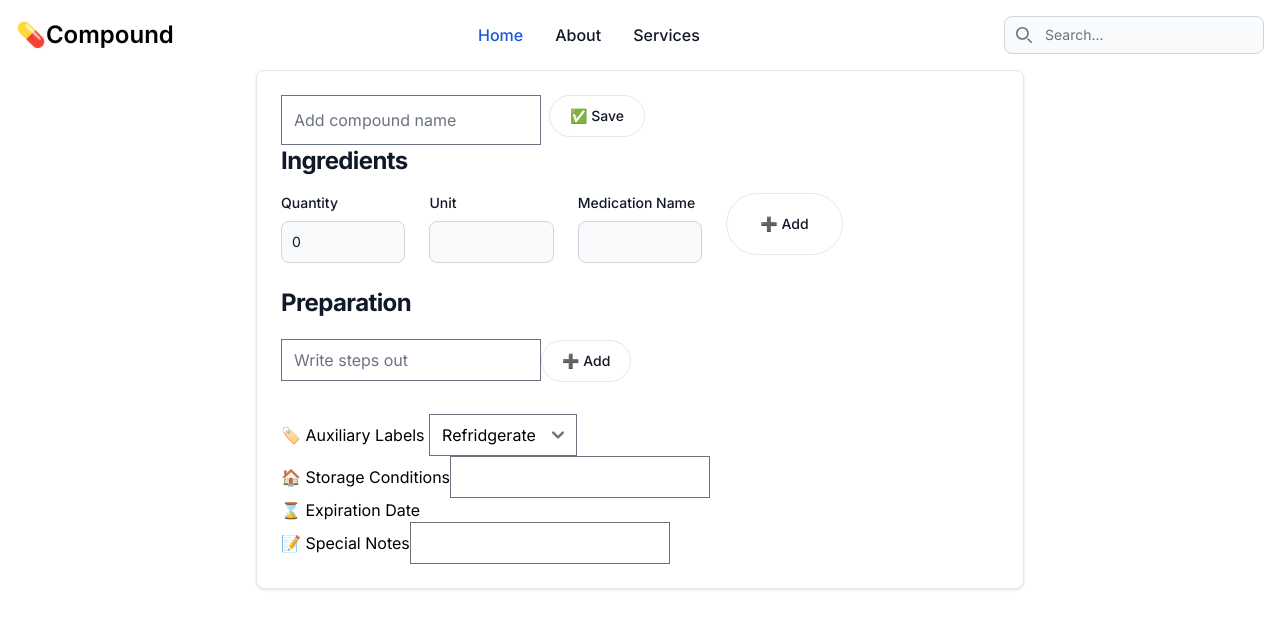
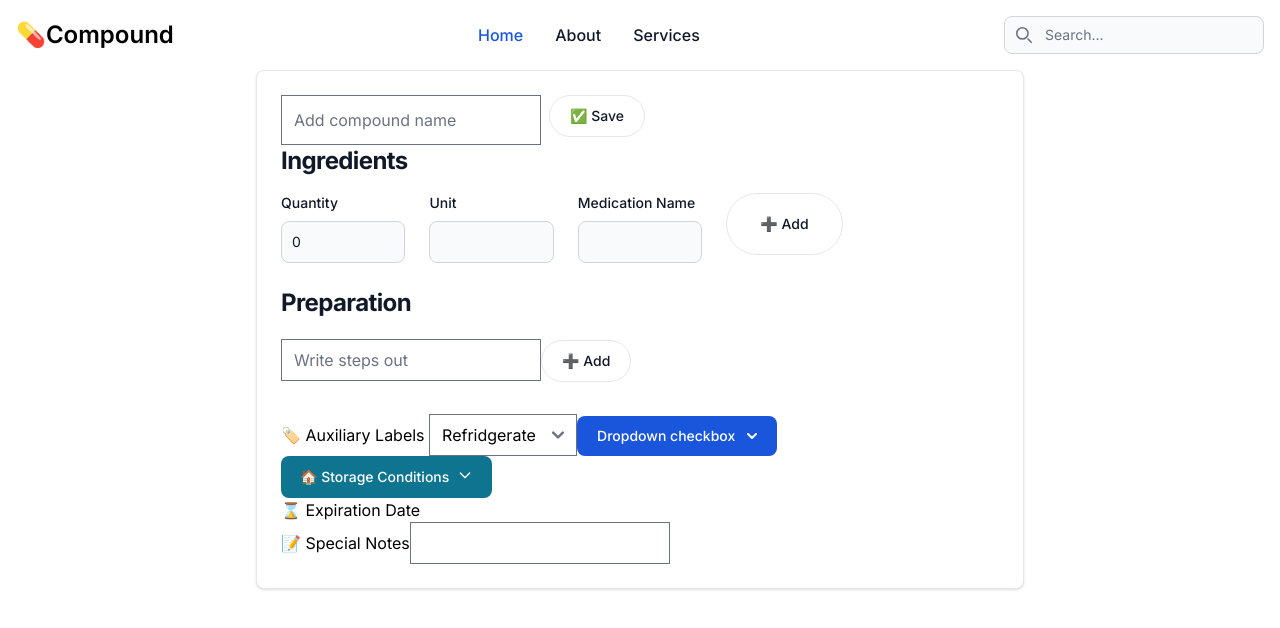
Before and after one commit to motran731/compounding-recipes, a Next.js app: page / in a window 1280 px wide. Shown: the top 628 px of the page. Built offline with nearby package versions, Linux system fonts and the light colour scheme.

Commit message:
adding select buttons

```diff
--- a/app/page.tsx
+++ b/app/page.tsx
@@ -1,8 +1,8 @@
 "use client";
 
-import { DarkThemeToggle } from "flowbite-react";
 import Navbar from "./Navbar";
 import { useState } from "react";
+import { Dropdown } from "flowbite-react";
 
 interface Ingredient {
   id: number;
@@ -337,8 +337,92 @@ function AuxiliaryLabels() {
       {/* <input type="text" /> */}
       <select>
         <option> Refridgerate </option>
-        <option> </option>
+        <option>Shake well </option>
       </select>
+      <button
+        id="dropdownBgHoverButton"
+        data-dropdown-toggle="dropdownBgHover"
+        className="inline-flex items-center rounded-lg bg-blue-700 px-5 py-2.5 text-center text-sm font-medium text-white hover:bg-blue-800 focus:outline-none focus:ring-4 focus:ring-blue-300 dark:bg-blue-600 dark:hover:bg-blue-700 dark:focus:ring-blue-800"
+        type="button"
+      >
+        Dropdown checkbox{" "}
+        <svg
+          className="ms-3 h-2.5 w-2.5"
+          aria-hidden="true"
+          xmlns="http://www.w3.org/2000/svg"
+          fill="none"
+          viewBox="0 0 10 6"
+        >
+          <path
+            stroke="currentColor"
+            stroke-linecap="round"
+            stroke-linejoin="round"
+            stroke-width="2"
+            d="m1 1 4 4 4-4"
+          />
+        </svg>
+      </button>
+
+      <div
+        id="dropdownBgHover"
+        className="z-10 hidden w-48 rounded-lg bg-white shadow dark:bg-gray-700"
+      >
+        <ul
+          className="space-y-1 p-3 text-sm text-gray-700 dark:text-gray-200"
+          aria-labelledby="dropdownBgHoverButton"
+        >
+          <li>
+            <div className="flex items-center rounded p-2 hover:bg-gray-100 dark:hover:bg-gray-600">
+              <input
+                id="checkbox-item-4"
+                type="checkbox"
+                value=""
+                className="h-4 w-4 rounded border-gray-300 bg-gray-100 text-blue-600 focus:ring-2 focus:ring-blue-500 dark:border-gray-500 dark:bg-gray-600 dark:ring-offset-gray-700 dark:focus:ring-blue-600 dark:focus:ring-offset-gray-700"
+              />
+              <label
+                htmlFor="checkbox-item-4"
+                className="ms-2 w-full rounded text-sm font-medium text-gray-900 dark:text-gray-300"
+              >
+                Default checkbox
+              </label>
+            </div>
+          </li>
+
+          <li>
+            <div className="flex items-center rounded p-2 hover:bg-gray-100 dark:hover:bg-gray-600">
+              <input
+                checked
+                id="checkbox-item-5"
+                type="checkbox"
+                value=""
+                className="h-4 w-4 rounded border-gray-300 bg-gray-100 text-blue-600 focus:ring-2 focus:ring-blue-500 dark:border-gray-500 dark:bg-gray-600 dark:ring-offset-gray-700 dark:focus:ring-blue-600 dark:focus:ring-offset-gray-700"
+              />
+              <label
+                htmlFor="checkbox-item-5"
+                className="ms-2 w-full rounded text-sm font-medium text-gray-900 dark:text-gray-300"
+              >
+                Checked state
+              </label>
+            </div>
+          </li>
+          <li>
+            <div className="flex items-center rounded p-2 hover:bg-gray-100 dark:hover:bg-gray-600">
+              <input
+                id="checkbox-item-6"
+                type="checkbox"
+                value=""
+                className="h-4 w-4 rounded border-gray-300 bg-gray-100 text-blue-600 focus:ring-2 focus:ring-blue-500 dark:border-gray-500 dark:bg-gray-600 dark:ring-offset-gray-700 dark:focus:ring-blue-600 dark:focus:ring-offset-gray-700"
+              />
+              <label
+                htmlFor="checkbox-item-6"
+                className="ms-2 w-full rounded text-sm font-medium text-gray-900 dark:text-gray-300"
+              >
+                Default checkbox
+              </label>
+            </div>
+          </li>
+        </ul>
+      </div>
     </div>
   );
 }
@@ -346,8 +430,14 @@ function AuxiliaryLabels() {
 function Storage() {
   return (
     <div>
-      <label> 🏠 Storage Conditions</label>
-      <input type="text" />
+      <label> </label>
+      {/* <Dropdown.Item onClick={() => alert('Settings!')}>Settings</Dropdown.Item> */}
+      <Dropdown label="🏠 Storage Conditions">
+        <Dropdown.Item> Refridgeration</Dropdown.Item>
+
+        <Dropdown.Item> Room Temperature</Dropdown.Item>
+        <Dropdown.Item> Other </Dropdown.Item>
+      </Dropdown>
     </div>
   );
 }
```
